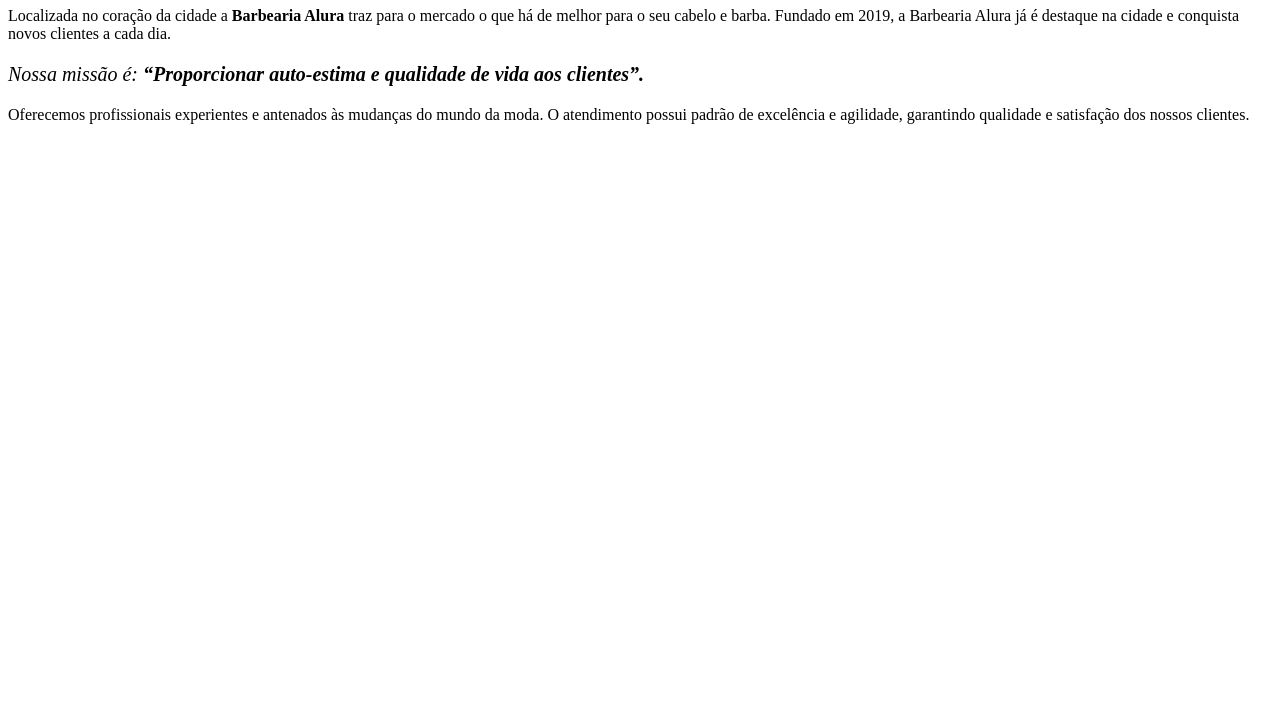
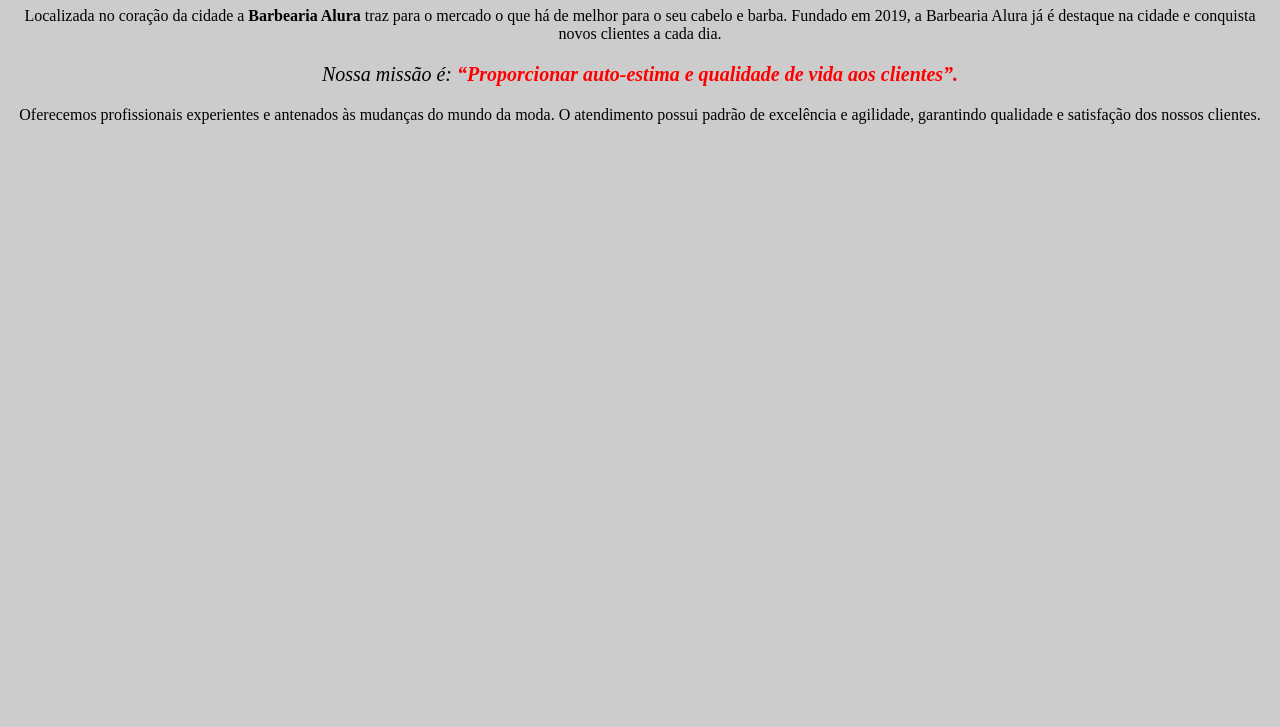
Before and after one commit to ThamySilva-08/site-da-barbearia, a plain HTML site: page index.html in a window 1280 px wide. Shown: the part 73-800 px from the top of the page. Drawn offline with Linux system fonts and the light colour scheme.

Commit message:
atualizado

```diff
--- a/style.css
+++ b/style.css
@@ -0,0 +1,12 @@
+p {
+    text-align: center;
+
+}
+
+body{
+    background:#CCCCCC
+}
+
+em strong{
+    color:red;
+}
```
Also changed, not shown: index.html (+1 -1 lines).
